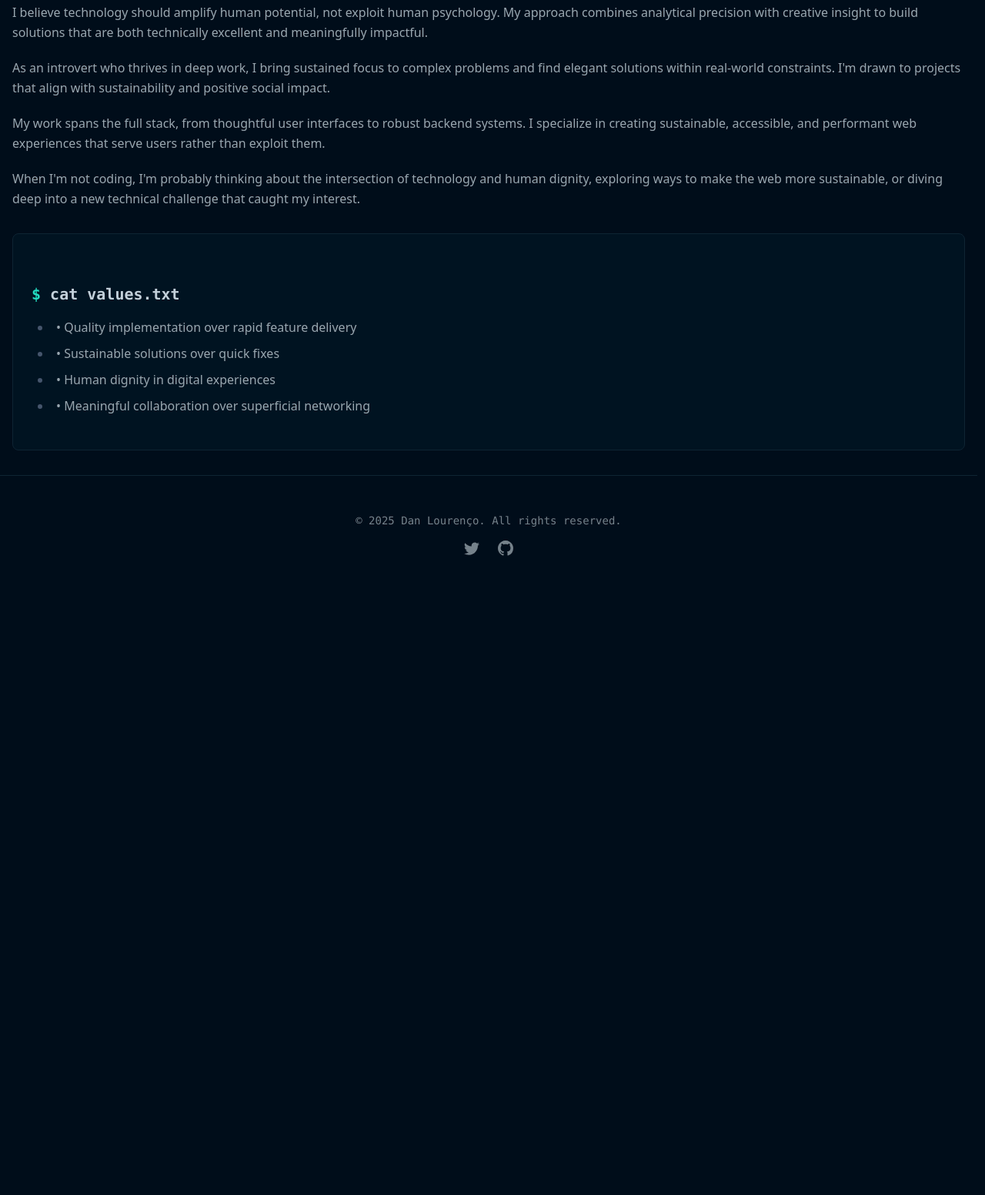
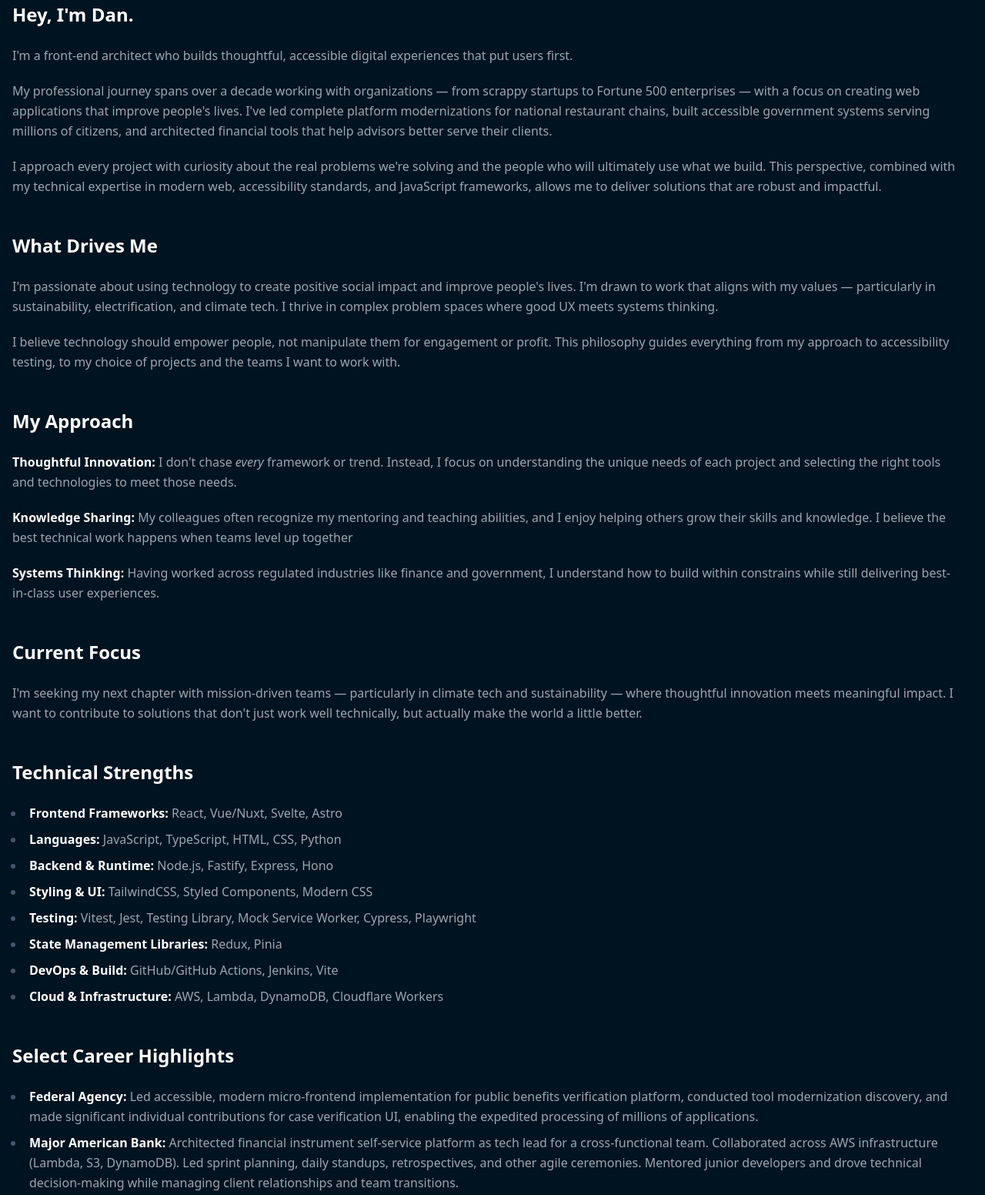
Before and after one commit to danlourenco/danlouren.co, an Astro site: page /about in a window 1280 px wide. Shown: the part 565-2117 px from the top of the page at 77% size. Before the commit the page ends 1335 px from the top, so only its background shows below. Built offline with nearby package versions, Linux system fonts and the light colour scheme; Astro itself is replaced by a stand-in of ours.

Commit message:
feat: update dependencies and enhance layout components
- Added @astrojs/cloudflare dependency for Cloudflare integration.
- Included wrangler in devDependencies for better Cloudflare Workers management.
- Removed background color from Footer and Header components for a cleaner look.
- Integrated ViewTransitions in BaseLayout for smoother transitions.
- Updated body background color in BaseLayout for improved aesthetics.
- Revamped About page content to reflect a more detailed personal narrative and professional journey.
- Added a "Learn More About Me" button on the homepage for better navigation.

```diff
--- a/astro.config.mjs
+++ b/astro.config.mjs
@@ -5,6 +5,8 @@ import sitemap from '@astrojs/sitemap';
 import { defineConfig } from 'astro/config';
 
 import tailwindcss from '@tailwindcss/vite';
+
+import cloudflare from '@astrojs/cloudflare';
 
 // https://astro.build/config
 export default defineConfig({
@@ -14,4 +16,6 @@ export default defineConfig({
   vite: {
     plugins: [tailwindcss()],
   },
+
+  adapter: cloudflare(),
 });
--- a/package.json
+++ b/package.json
@@ -9,6 +9,7 @@
     "astro": "astro"
   },
   "dependencies": {
+    "@astrojs/cloudflare": "^12.6.0",
     "@astrojs/mdx": "^4.3.1",
     "@astrojs/rss": "^4.0.12",
     "@astrojs/sitemap": "^3.4.1",
@@ -18,6 +19,7 @@
     "tailwindcss": "^4.1.11"
   },
   "devDependencies": {
-    "@tailwindcss/typography": "^0.5.16"
+    "@tailwindcss/typography": "^0.5.16",
+    "wrangler": "^4.26.0"
   }
 }
--- a/src/components/Footer.astro
+++ b/src/components/Footer.astro
@@ -2,7 +2,7 @@
 const today = new Date();
 ---
 
-<footer class="bg-navy-950 border-t border-navy-800 mt-auto">
+<footer class=" border-t border-navy-800 mt-auto">
 	<div class="container mx-auto px-4 py-12 text-center">
 		<p class="text-slate-300 text-sm font-mono mb-4">
 			&copy; {today.getFullYear()} Dan Lourenço. All rights reserved.
--- a/src/components/Header.astro
+++ b/src/components/Header.astro
@@ -3,7 +3,7 @@ import { SITE_TITLE } from '../consts';
 import HeaderLink from './HeaderLink.astro';
 ---
 
-<header class="bg-navy-950 border-b border-navy-800">
+<header class=" border-b border-navy-800">
 	<!-- Hidden checkbox for mobile menu toggle (CSS-only solution) -->
 	<input type="checkbox" id="mobile-menu-toggle" class="hidden peer" />
 
--- a/src/layouts/BaseLayout.astro
+++ b/src/layouts/BaseLayout.astro
@@ -1,5 +1,6 @@
 ---
 import type { HTMLAttributes } from 'astro/types';
+import { ViewTransitions } from 'astro:transitions';
 import BaseHead from '../components/BaseHead.astro';
 import Header from '../components/Header.astro';
 import Footer from '../components/Footer.astro';
@@ -16,8 +17,9 @@ const { title, description, ...props } = Astro.props;
 <html lang="en" {...props}>
   <head>
     <BaseHead title={title} description={description} />
+    <ViewTransitions />
   </head>
-  <body class="bg-navy-950 text-slate-300 min-h-screen">
+  <body class="bg-navy-900 text-slate-300 min-h-screen">
     <Header />
     <main>
       <slot />
--- a/src/pages/about.astro
+++ b/src/pages/about.astro
@@ -1,10 +1,13 @@
 ---
-import { Image } from 'astro:assets';
-import BaseLayout from '../layouts/BaseLayout.astro';
-import AboutHeroImage from '../assets/blog-placeholder-about.jpg';
+import { Image } from "astro:assets";
+import BaseLayout from "../layouts/BaseLayout.astro";
+import AboutHeroImage from "../assets/blog-placeholder-about.jpg";
 ---
 
-<BaseLayout title="About Me" description="Learn more about Dan Lourenço, a thoughtful technologist building sustainable and accessible digital experiences.">
+<BaseLayout
+  title="About Me"
+  description="Learn more about Dan Lourenço, a thoughtful technologist building sustainable and accessible digital experiences."
+>
   <div class="container mx-auto px-4 py-8">
     <!-- Hero Section -->
     <header class="mb-12">
@@ -26,39 +29,132 @@ import AboutHeroImage from '../assets/blog-placeholder-about.jpg';
     <!-- Content -->
     <div class="prose prose-invert prose-slate max-w-none">
       <div class="text-slate-200 leading-relaxed space-y-6">
+        <h2>Hey, I'm Dan.</h2>
         <p>
-					I believe technology should amplify human potential, not exploit human psychology.
-					My approach combines analytical precision with creative insight to build solutions
-					that are both technically excellent and meaningfully impactful.
+          I'm a front-end architect who builds thoughtful, accessible digital
+          experiences that put users first.
         </p>
 
         <p>
-					As an introvert who thrives in deep work, I bring sustained focus to complex problems
-					and find elegant solutions within real-world constraints. I'm drawn to projects that
-					align with sustainability and positive social impact.
+          My professional journey spans over a decade working with organizations
+          &mdash; from scrappy startups to Fortune 500 enterprises &mdash; with
+          a focus on creating web applications that improve people's lives. I've
+          led complete platform modernizations for national restaurant chains,
+          built accessible government systems serving millions of citizens, and
+          architected financial tools that help advisors better serve their
+          clients.
         </p>
 
         <p>
-					My work spans the full stack, from thoughtful user interfaces to robust backend systems.
-					I specialize in creating sustainable, accessible, and performant web experiences that
-					serve users rather than exploit them.
+          I approach every project with curiosity about the real problems we're
+          solving and the people who will ultimately use what we build. This
+          perspective, combined with my technical expertise in modern web,
+          accessibility standards, and JavaScript frameworks, allows me to
+          deliver solutions that are robust and impactful.
+        </p>
+
+        <h2>What Drives Me</h2>
+
+        <p>
+          I'm passionate about using technology to create positive social impact
+          and improve people's lives. I'm drawn to work that aligns with my
+          values &mdash; particularly in sustainability, electrification, and
+          climate tech. I thrive in complex problem spaces where good UX meets
+          systems thinking.
         </p>
 
         <p>
-					When I'm not coding, I'm probably thinking about the intersection of technology and human
-					dignity, exploring ways to make the web more sustainable, or diving deep into a new
-					technical challenge that caught my interest.
+          I believe technology should empower people, not manipulate them for
+          engagement or profit. This philosophy guides everything from my
+          approach to accessibility testing, to my choice of projects and the
+          teams I want to work with.
         </p>
 
-				<div class="bg-navy-900 border border-navy-800 rounded-lg p-6 mt-8">
-					<h2 class="text-slate-100 text-xl font-semibold mb-4 font-mono">
+        <h2>My Approach</h2>
+
+        <p>
+          <strong>Thoughtful Innovation:</strong> I don't chase <em>every</em> framework
+          or trend. Instead, I focus on understanding the unique needs of each project
+          and selecting the right tools and technologies to meet those needs.
+        </p>
+
+        <p>
+          <strong>Knowledge Sharing:</strong> My colleagues often recognize my mentoring
+          and teaching abilities, and I enjoy helping others grow their skills and
+          knowledge. I believe the best technical work happens when teams level up
+          together
+        </p>
+
+        <p>
+          <strong>Systems Thinking:</strong> Having worked across regulated industries
+          like finance and government, I understand how to build within constrains
+          while still delivering best-in-class user experiences.
+        </p>
+
+        <h2>Current Focus</h2>
+
+        <p>
+          I'm seeking my next chapter with mission-driven teams &mdash;
+          particularly in climate tech and sustainability &mdash; where
+          thoughtful innovation meets meaningful impact. I want to contribute to
+          solutions that don't just work well technically, but actually make the
+          world a little better.
+        </p>
+
+        <h2>Technical Strengths</h2>
+
+        <ul class="text-slate-200 pl-4">
+          <li>
+            <strong>Frontend Frameworks:</strong> React, Vue/Nuxt, Svelte, Astro
+          </li>
+          <li>
+            <strong>Languages:</strong> JavaScript, TypeScript, HTML, CSS, Python
+          </li>
+          <li>
+            <strong>Backend & Runtime:</strong> Node.js, Fastify, Express, Hono
+          </li>
+          <li>
+            <strong>Styling & UI:</strong> TailwindCSS, Styled Components, Modern
+            CSS
+          </li>
+          <li>
+            <strong>Testing:</strong> Vitest, Jest, Testing Library, Mock Service
+            Worker, Cypress, Playwright
+          </li>
+          <li><strong>State Management Libraries:</strong> Redux, Pinia</li>
+          <li>
+            <strong>DevOps & Build:</strong> GitHub/GitHub Actions, Jenkins, Vite
+          </li>
+          <li>
+            <strong>Cloud & Infrastructure:</strong> AWS, Lambda, DynamoDB, Cloudflare
+            Workers
+          </li>
+        </ul>
+
+		<h2>Select Career Highlights</h2>
+
+        <ul class="text-slate-200 pl-4">
+          <li>
+            <strong>Federal Agency:</strong> Led accessible, modern micro-frontend implementation for public benefits verification platform, conducted tool modernization discovery, and made significant individual contributions for case verification UI, enabling the expedited processing of millions of applications.
+          </li>
+          <li>
+            <strong>Major American Bank:</strong> Architected financial instrument self-service platform as tech lead for a cross-functional team. Collaborated across AWS infrastructure (Lambda, S3, DynamoDB). Led sprint planning, daily standups, retrospectives, and other agile ceremonies. Mentored junior developers and drove technical decision-making while managing client relationships and team transitions.
+          </li>
+		  <li>
+            <strong>Global Athletic Apparel and Footwear Company:</strong> One of two founding front-end engineers chosen to architect a greenfield e-commerce platform for a major global brand, leveraging their existing sneaker customization tool. The project empowered influencers and creators to design, market, and sell personalized sneakers via an internal campaign builder.  Built three distinct experiences: a public-facing storefront, an internal admin dashboard, and a marketing campaign builder. Reverse engineered the existing production checkout system to be used for our product.
+          </li>
+
+        </ul>
+
+        <div class="bg-navy-900 border border-navy-800 rounded-lg pl-6">
+          <h2 class="text-slate-100 text-xl font-semibold font-mono leading-0">
             <span class="text-teal-400">$</span> cat values.txt
           </h2>
-					<ul class="text-slate-200 space-y-2">
-						<li>• Quality implementation over rapid feature delivery</li>
-						<li>• Sustainable solutions over quick fixes</li>
-						<li>• Human dignity in digital experiences</li>
-						<li>• Meaningful collaboration over superficial networking</li>
+          <ul class="text-slate-200 pl-4">
+            <li>Quality implementation over rapid feature delivery</li>
+            <li>Sustainable solutions over quick fixes</li>
+            <li>Human dignity in digital experiences</li>
+            <li>Meaningful collaboration over superficial networking</li>
           </ul>
         </div>
       </div>
--- a/src/pages/index.astro
+++ b/src/pages/index.astro
@@ -16,5 +16,15 @@ import { SITE_DESCRIPTION, SITE_TITLE } from '../consts';
 		<p class="text-primary text-md">
 			I believe great software isn't just about clean code &mdash; it's about building experiences that truly serve users and creating systems that teams can actually maintain. Whether mentoring developers, solving complex architectural challenges, or leading cross-functional collaboration, I bring both technical expertise and communication skills to make complex concepts accessible.
 		</p>
+
+		<div class="mt-8">
+			<a
+				href="/about"
+				class="inline-flex items-center px-6 py-3 bg-navy-900 border border-teal-400 text-teal-400 font-mono text-sm font-semibold rounded-lg hover:bg-teal-400 hover:text-navy-950 transition-all duration-200 hover:shadow-lg hover:shadow-teal-400/20"
+			>
+
+				Learn More About Me
+			</a>
+		</div>
 	</div>
 </BaseLayout>
```
Also changed, not shown: 1 other file. Lines whose indentation alone changed are shown as unchanged.
